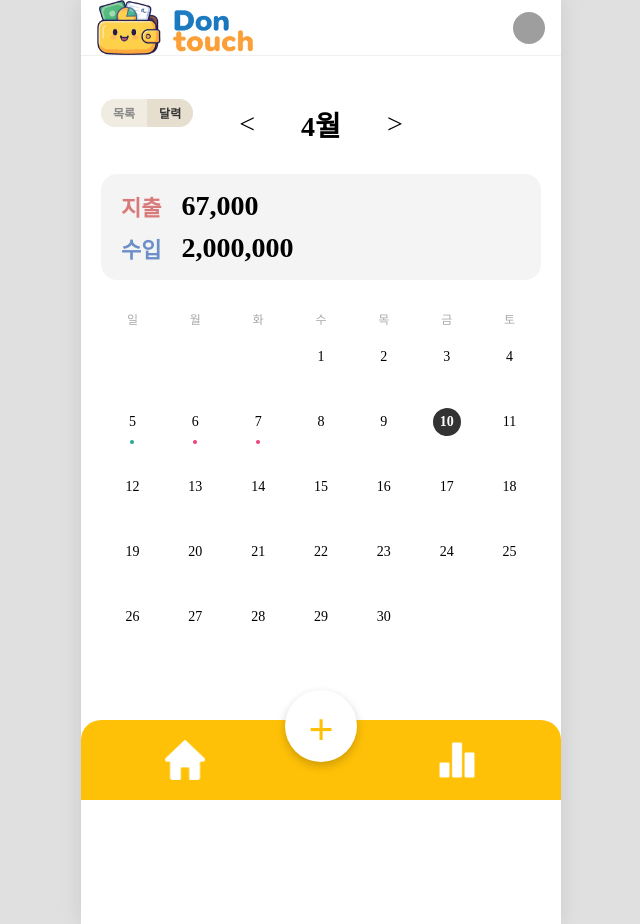
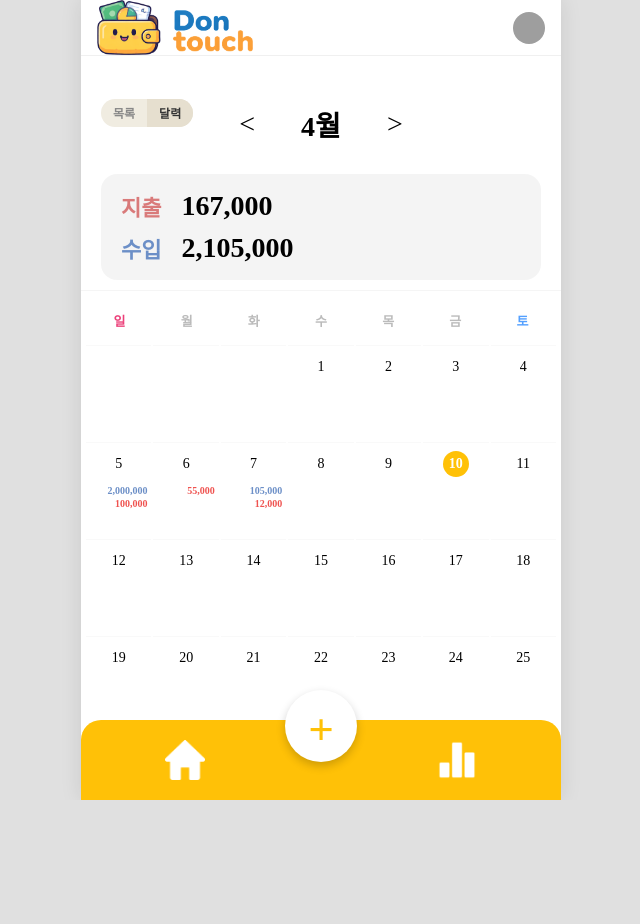
Before and after one commit to team6-skeleton-project/skeleton-project, a Vue app in the folder team6/: page / in a window 1280 px wide. Shown: the whole page, without its empty margins (319-959 px from the left). After the commit the page ends 800 px from the top, so only its background shows below. Built offline with nearby package versions, Linux system fonts and the light colour scheme; data requests are answered from the project's data file; grey boxes are pictures that could not be loaded.

Commit message:
[feat #43] 홈화면 수정 및 기능추가

```diff
--- a/team6/db.json
+++ b/team6/db.json
@@ -135,7 +135,7 @@
       "date": "2026-02-20",
       "type": "expense",
       "category": "교통/차량",
-      "amount": 13000,
+      "amount": 17000,
       "memo": "택시"
     },
     {
@@ -147,6 +147,36 @@
       "category": "패션/미용",
       "amount": 100000,
       "memo": "미용"
+    },
+    {
+      "id": "1015",
+      "title": "맥도날드",
+      "userId": "u001",
+      "date": "2026-04-05",
+      "type": "expense",
+      "category": "식비",
+      "amount": 100000,
+      "memo": "식비"
+    },
+    {
+      "id": "1016",
+      "title": "맥도날드",
+      "userId": "u001",
+      "date": "2026-04-07",
+      "type": "income",
+      "category": "용돈",
+      "amount": 100000,
+      "memo": "용돈"
+    },
+    {
+      "id": "1017",
+      "title": "맥도날드",
+      "userId": "u001",
+      "date": "2026-04-07",
+      "type": "income",
+      "category": "기타",
+      "amount": 5000,
+      "memo": "복권"
     }
   ],
   "incomeCategory": [
--- a/team6/src/layout/Header.vue
+++ b/team6/src/layout/Header.vue
@@ -43,7 +43,7 @@ function goToMyPage() {
   /* 로고 이미지 배경이 흰색일 경우를 대비해 배경색을 흰색으로 변경 추천 */
   background: #ffffff;
   border-bottom: 1px solid #f0f0f0;
-  z-index: 1000;
+  z-index: 100;
 }
 
 .logo-area {
--- a/team6/src/views/Home.vue
+++ b/team6/src/views/Home.vue
@@ -1,5 +1,6 @@
 <template>
   <div class="home-container">
+    <div class="fixed-header">
       <div class="header-section">
         <div class="view-toggle">
           <button
@@ -19,6 +20,7 @@
       </div>
 
       <SummaryBar :list="filteredList" />
+    </div>
 
     <div class="content-body">
       <div v-if="viewMode === 'calendar'" class="calendar-view">
@@ -27,6 +29,7 @@
             v-for="day in ['일', '월', '화', '수', '목', '금', '토']"
             :key="day"
             class="weekday"
+            :class="{ sunday: day === '일', saturday: day === '토' }"
           >
             {{ day }}
           </div>
@@ -37,13 +40,22 @@
             :key="'empty-' + empty"
             class="day-cell empty"
           ></div>
-          <div v-for="day in calendarDays" :key="day.date" class="day-cell">
-            <span class="date-num" :class="{ today: isToday(day.fullDate) }">{{
-              day.date
-            }}</span>
-            <div class="dots">
-              <span v-if="day.hasExpense" class="dot expense-dot"></span>
-              <span v-if="day.hasIncome" class="dot income-dot"></span>
+          <div
+            v-for="day in calendarDays"
+            :key="day.date"
+            class="day-cell"
+            @click="showDailyDetail(day)"
+          >
+            <span class="date-num" :class="{ today: isToday(day.fullDate) }">
+              {{ day.date }}
+            </span>
+            <div class="day-amounts">
+              <span v-if="day.incomeSum > 0" class="amt income">
+                {{ day.incomeSum.toLocaleString() }}
+              </span>
+              <span v-if="day.expenseSum > 0" class="amt expense">
+                {{ day.expenseSum.toLocaleString() }}
+              </span>
             </div>
           </div>
         </div>
@@ -62,6 +74,31 @@
       </div>
     </div>
 
+    <div
+      v-if="isDetailOpen"
+      class="bottom-sheet-overlay"
+      @click.self="isDetailOpen = false"
+    >
+      <div class="bottom-sheet">
+        <div class="handle"></div>
+        <div class="sheet-header">
+          <h3>{{ clickedDateText }} 내역</h3>
+          <button class="close-btn" @click="isDetailOpen = false">닫기</button>
+        </div>
+        <div class="sheet-content">
+          <div v-if="selectedDateRecords.length === 0" class="empty-msg">
+            내역이 없습니다.
+          </div>
+          <TransactionItem
+            v-for="item in selectedDateRecords"
+            :key="item.id"
+            v-bind="item"
+            @click="openEditModal(item)"
+          />
+        </div>
+      </div>
+    </div>
+
     <EditModal
       v-if="isEditModalOpen"
       :record="selectedRecord"
@@ -74,68 +111,49 @@
 import { ref, computed, onMounted } from 'vue';
 import axios from 'axios';
 
-// 팀원분들의 소중한 부품들 불러오기
 import MonthSelector from '@/components/home/MonthSelector.vue';
 import SummaryBar from '@/components/home/SummaryBar.vue';
 import TransactionItem from '@/components/home/TransactionItem.vue';
 import EditModal from './Edit.vue';
 
 // --- 상태 관리 ---
-const viewMode = ref('calendar'); // 초기값은 달력
-const selectedDate = ref(new Date()); // 기준 날짜
-const records = ref([]); // 전체 데이터 (서버에서 가져올 것)
-
+const viewMode = ref('calendar');
+const selectedDate = ref(new Date());
+const records = ref([]);
 const isEditModalOpen = ref(false);
 const selectedRecord = ref(null);
 
-// --- 데이터 통신 (Axios) ---
+// --- 바텀 시트 상태 ---
+const isDetailOpen = ref(false);
+const clickedDateText = ref('');
+const selectedDateRecords = ref([]);
+
+// --- 데이터 통신 ---
 const fetchRecords = async () => {
   try {
     const response = await axios.get('http://localhost:3000/records');
     records.value = response.data;
   } catch (error) {
     console.error('데이터 통신 실패:', error);
-    // 서버 없을 때를 위한 더미 데이터 (팀원분 리스트 활용)
-    records.value = [
-      {
-        id: '1001',
-        title: '돈까스',
-        date: '2026-04-07',
-        type: 'expense',
-        category: '식비',
-        amount: 12000,
-        memo: '점심 돈까스',
-      },
-      {
-        id: '1002',
-        title: '택시',
-        date: '2026-04-06',
-        type: 'expense',
-        category: '교통/차량',
-        amount: 5000,
-        memo: '택시',
-      },
-      {
-        id: '1003',
-        title: '월급',
-        date: '2026-04-01',
-        type: 'income',
-        category: '월급',
-        amount: 2000000,
-        memo: '월급 입금',
-      },
-    ];
   }
 };
 
 onMounted(() => fetchRecords());
 
-// --- 로직 (Computed) ---
+// --- 날짜 클릭 상세 조회 로직 ---
+const showDailyDetail = (day) => {
+  clickedDateText.value = day.fullDate;
+  // 전체 데이터 중 해당 날짜 데이터만 필터링
+  selectedDateRecords.value = records.value.filter(
+    (r) => r.date === day.fullDate,
+  );
+  isDetailOpen.value = true;
+};
+
 const handleMonthChange = (date) => {
   selectedDate.value = date;
 };
 
-// 팀원분의 월 필터링 로직 통합
 const filteredList = computed(() => {
   const year = selectedDate.value.getFullYear();
   const month = selectedDate.value.getMonth() + 1;
@@ -145,7 +163,6 @@ const filteredList = computed(() => {
     .sort((a, b) => new Date(b.date) - new Date(a.date));
 });
 
-// 달력 날짜 계산 로직
 const emptyDays = computed(() => {
   return new Date(
     selectedDate.value.getFullYear(),
@@ -163,11 +180,20 @@ const calendarDays = computed(() => {
   for (let i = 1; i <= lastDate; i++) {
     const dateStr = `${year}-${String(month + 1).padStart(2, '0')}-${String(i).padStart(2, '0')}`;
     const dailyRecords = records.value.filter((r) => r.date === dateStr);
+
+    const incomeSum = dailyRecords
+      .filter((r) => r.type === 'income')
+      .reduce((sum, r) => sum + r.amount, 0);
+
+    const expenseSum = dailyRecords
+      .filter((r) => r.type === 'expense')
+      .reduce((sum, r) => sum + r.amount, 0);
+
     days.push({
       date: i,
       fullDate: dateStr,
-      hasExpense: dailyRecords.some((r) => r.type === 'expense'),
-      hasIncome: dailyRecords.some((r) => r.type === 'income'),
+      incomeSum,
+      expenseSum,
     });
   }
   return days;
@@ -176,7 +202,6 @@ const calendarDays = computed(() => {
 const isToday = (dateString) =>
   dateString === new Date().toISOString().split('T')[0];
 
-// --- 모달 제어 ---
 const openEditModal = (item) => {
   selectedRecord.value = item;
   isEditModalOpen.value = true;
@@ -185,18 +210,32 @@ const openEditModal = (item) => {
 const handleModalClose = () => {
   isEditModalOpen.value = false;
   fetchRecords();
+  // 바텀 시트가 열려있다면 내부 데이터도 갱신
+  if (isDetailOpen.value) {
+    selectedDateRecords.value = records.value.filter(
+      (r) => r.date === clickedDateText.value,
+    );
+  }
 };
 </script>
 
 <style scoped>
 .home-container {
-  max-width: 480px;
-  margin: 0 auto;
-  min-height: 100vh;
+  width: 100%;
+  height: calc(100vh - 56px - 80px);
+  display: flex;
+  flex-direction: column;
   background-color: #fff;
+  overflow: hidden;
 }
 
-/* 상단 영역 스타일 */
+.fixed-header {
+  flex-shrink: 0;
+  background-color: #fff;
+  z-index: 10;
+  border-bottom: 1px solid #f5f5f5;
+}
+
 .header-section {
   position: relative;
   padding-top: 20px;
@@ -205,12 +244,12 @@ const handleModalClose = () => {
 .view-toggle {
   position: absolute;
   left: 20px;
-  top: 35px; /* MonthSelector 위치와 맞춤 */
+  top: 35px;
   display: flex;
   background-color: #f0ece1;
   border-radius: 20px;
   overflow: hidden;
-  z-index: 10;
+  z-index: 11;
 }
 
 .view-toggle button {
@@ -228,69 +267,171 @@ const handleModalClose = () => {
   color: #333;
 }
 
-/* 달력 뷰 스타일 */
+.content-body {
+  flex: 1;
+  overflow-y: auto;
+  scrollbar-width: none;
+}
+.content-body::-webkit-scrollbar {
+  display: none;
+}
+
+/* 달력 스타일 */
 .calendar-view {
-  padding: 20px;
+  padding: 20px 5px;
 }
 .weekdays {
   display: grid;
   grid-template-columns: repeat(7, 1fr);
   text-align: center;
-  font-size: 12px;
-  color: #aaa;
+  font-size: 13px;
+  font-weight: bold;
+  color: #bbb;
   margin-bottom: 15px;
 }
+.weekday.sunday {
+  color: #ec407a;
+}
+.weekday.saturday {
+  color: #54a0ff;
+}
+
 .days-grid {
   display: grid;
   grid-template-columns: repeat(7, 1fr);
-  row-gap: 20px;
+  row-gap: 2px;
+  column-gap: 2px;
 }
+
 .day-cell {
   display: flex;
   flex-direction: column;
   align-items: center;
-  height: 45px;
+  min-height: 95px;
+  padding-top: 8px;
+  border-top: 1px solid #f9f9f9;
+  cursor: pointer;
 }
+.day-cell:active {
+  background-color: #f5f5f5;
+}
+
 .date-num {
   font-size: 14px;
-  width: 28px;
-  height: 28px;
+  width: 26px;
+  height: 26px;
   display: flex;
   justify-content: center;
   align-items: center;
   border-radius: 50%;
+  margin-bottom: 8px;
 }
 .date-num.today {
-  background-color: #333;
-  color: white;
+  background-color: #ffc107;
+  color: #fff;
   font-weight: bold;
 }
-.dots {
+
+.day-amounts {
   display: flex;
-  gap: 3px;
-  margin-top: 4px;
+  flex-direction: column;
+  width: 100%;
+  padding: 0 4px;
+  gap: 2px;
+  box-sizing: border-box;
 }
-.dot {
-  width: 4px;
-  height: 4px;
-  border-radius: 50%;
+.amt {
+  font-size: 10px;
+  font-weight: 600;
+  text-align: right;
+  display: block;
+  white-space: nowrap;
 }
-.expense-dot {
-  background-color: #ec407a;
+.amt.income {
+  color: #6c8fc7;
 }
-.income-dot {
-  background-color: #26a69a;
+.amt.expense {
+  color: #ef5350;
 }
 
-/* 목록 뷰 스타일 */
+/* 바텀 시트 스타일 */
+.bottom-sheet-overlay {
+  position: fixed;
+  top: 0;
+  left: 0;
+  width: 100%;
+  height: 100%;
+  background: rgba(0, 0, 0, 0.5);
+  z-index: 1000;
+  display: flex;
+  align-items: flex-end;
+}
+.bottom-sheet {
+  width: 100%;
+  max-width: 480px;
+  margin: 0 auto;
+  background: #fff;
+  border-top-left-radius: 20px;
+  border-top-right-radius: 20px;
+  padding: 12px 20px 30px;
+  max-height: 60vh;
+  display: flex;
+  flex-direction: column;
+  animation: slideUp 0.3s ease-out;
+}
+.handle {
+  width: 40px;
+  height: 4px;
+  background: #eee;
+  border-radius: 2px;
+  margin: 0 auto 15px;
+}
+.sheet-header {
+  display: flex;
+  justify-content: space-between;
+  align-items: center;
+  margin-bottom: 15px;
+}
+.sheet-header h3 {
+  font-size: 16px;
+  font-weight: bold;
+  margin: 0;
+  color: #333;
+}
+.close-btn {
+  background: none;
+  border: none;
+  font-size: 14px;
+  color: #999;
+  cursor: pointer;
+}
+
+.sheet-content {
+  overflow-y: auto;
+  flex: 1;
+}
+.empty-msg {
+  text-align: center;
+  padding: 40px 0;
+  color: #ccc;
+  font-size: 14px;
+}
+
+@keyframes slideUp {
+  from {
+    transform: translateY(100%);
+  }
+  to {
+    transform: translateY(0);
+  }
+}
+
 .list-wrapper {
-  flex: 1;
-  overflow-y: auto;
-  padding-bottom: 100px;
+  padding: 10px 0;
 }
 .empty-state {
   text-align: center;
-  padding: 50px;
+  padding: 100px 0;
   color: #ccc;
 }
 </style>
```
Also changed, not shown: team6/src/components/home/SummaryBar.vue (+9 -12 lines). Lines whose indentation alone changed are shown as unchanged.
